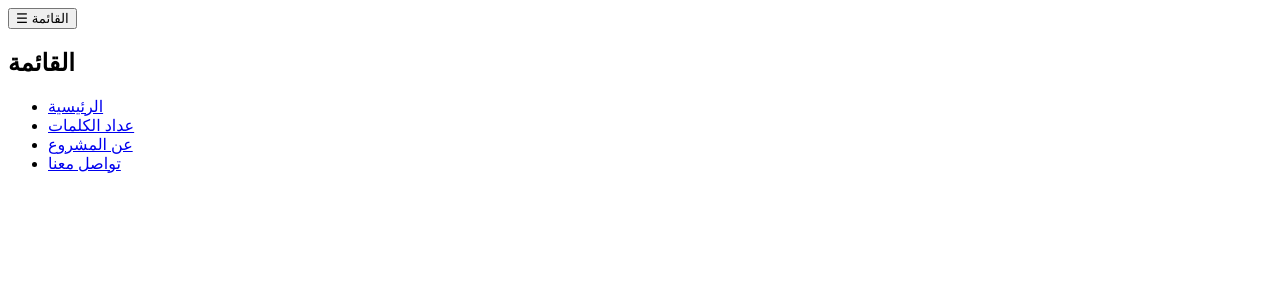
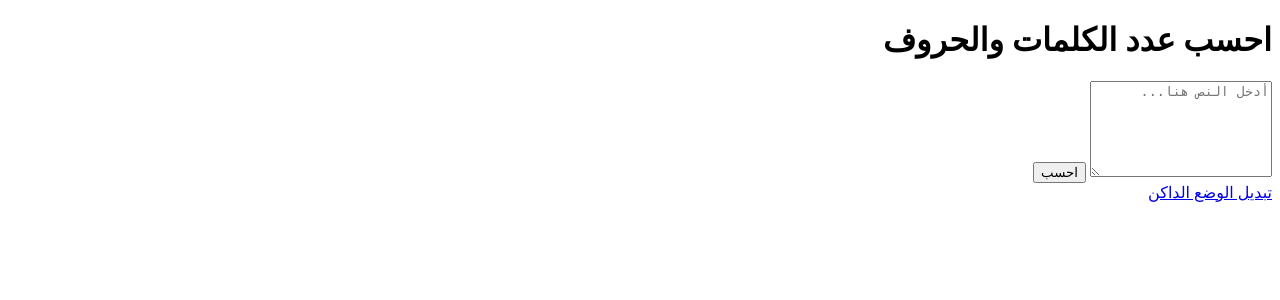
Before and after one commit to ahmadremaw/word-counter-fixed, a Flask app: page / in a window 1280 px wide. Shown: the top 300 px of the page. Run offline with Flask 3, Linux system fonts and the light colour scheme.

Commit message:
Update index.html

```diff
--- a/templates/index.html
+++ b/templates/index.html
@@ -1,31 +1,44 @@
+<!DOCTYPE html>
+<html lang="ar" dir="rtl">
+<head>
+    <meta charset="UTF-8">
+    <title>عداد الكلمات</title>
+    <link rel="stylesheet" href="{{ url_for('static', filename='style.css') }}">
+    <link href="https://fonts.googleapis.com/css2?family=Cairo:wght@400;700&display=swap" rel="stylesheet">
+    <meta name="viewport" content="width=device-width, initial-scale=1.0">
+</head>
 <body>
-    <button class="menu-toggle" onclick="toggleSidebar()">☰ القائمة</button>
+    <div class="page-container">
+        <h1>احسب عدد الكلمات والحروف</h1>
+        <form method="post">
+            <textarea name="text" rows="6" placeholder="أدخل النص هنا...">{{ request.form.get('text', '') }}</textarea>
+            <button type="submit">احسب</button>
+        </form>
 
-    <!-- Overlay -->
-    <div id="overlay" class="overlay" onclick="toggleSidebar()"></div>
+        {% if word_count is not none %}
+        <div class="results">
+            <p>عدد الكلمات: {{ word_count }}</p>
+            <p>عدد الحروف: {{ char_count }}</p>
+            <p>عدد الحروف بدون الفراغات: {{ char_count_no_spaces }}</p>
+            <p>اللغة المكتشفة: {{ lang_detected }}</p>
+            {% if corrected_text %}
+            <p>النص المصحح:</p>
+            <p>{{ corrected_text }}</p>
+            {% endif %}
+            <button onclick="copyResults()">نسخ النتائج</button>
+        </div>
+        {% endif %}
 
-    <div class="layout">
-        <nav class="sidebar" id="sidebar">
-            <h2>القائمة</h2>
-            <ul>
-                <li><a href="/">الرئيسية</a></li>
-                <li><a href="/pages/word-counter">عداد الكلمات</a></li>
-                <li><a href="/about">عن المشروع</a></li>
-                <li><a href="/contact">تواصل معنا</a></li>
-            </ul>
-        </nav>
-
-        <div class="container">
-            {% block content %}{% endblock %}
+        <div class="dark-mode-toggle">
+            <a href="/toggle-theme">تبديل الوضع الداكن</a>
         </div>
     </div>
 
     <script>
-        function toggleSidebar() {
-            const sidebar = document.getElementById('sidebar');
-            const overlay = document.getElementById('overlay');
-            sidebar.classList.toggle('active');
-            overlay.classList.toggle('active');
+        function copyResults() {
+            const results = document.querySelector('.results').innerText;
+            navigator.clipboard.writeText(results);
         }
     </script>
 </body>
+</html>
```
